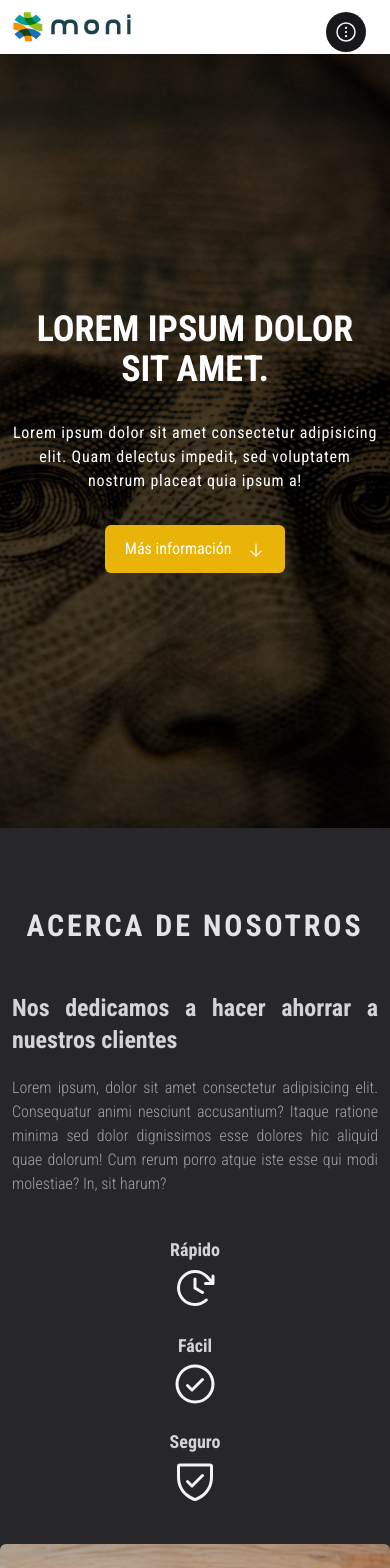
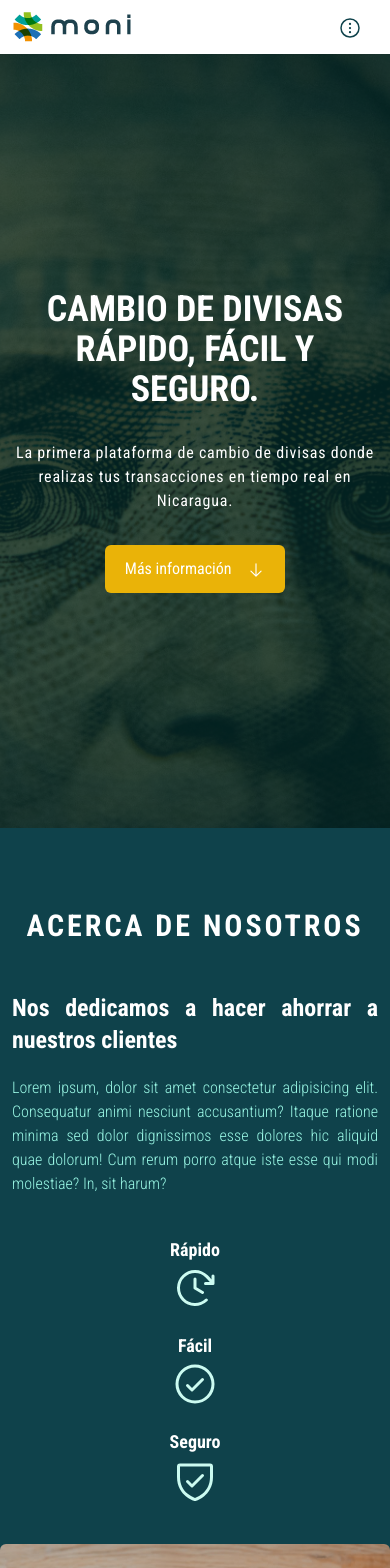
Before and after one commit to ventura01/moni-ex, a Next.js app: page / in a window 390 px wide. Shown: the top 1568 px of the page. Built offline with nearby package versions, Linux system fonts and the light colour scheme.

Commit message:
COLORS change

```diff
--- a/components/AboutUs.tsx
+++ b/components/AboutUs.tsx
@@ -6,25 +6,25 @@ import {
   ShieldCheck,
   CheckCircle,
 } from "@phosphor-icons/react";
-import Image from "next/image";
+// import Image from "next/image";
 
 type Props = {};
 
 const AboutUs = (props: Props) => {
   return (
-    <section id="aboutus" className="bg-zinc-800 py-20 relative">
-      <h2 className="text-zinc-200/5 font-bold md:top-24 md:left-72 text-9xl absolute hidden md:block">
+    <section id="aboutus" className="bg-[#0f424b] py-20 relative">
+      <h2 className="text-teal-100/5 font-bold md:top-24 md:left-72 text-9xl absolute hidden md:block">
         Nosotros
       </h2>
-      <h2 className="text-zinc-200 font-bold uppercase tracking-widest text-3xl text-center mb-12">
+      <h2 className="text-white font-bold uppercase tracking-widest text-3xl text-center mb-12">
         Acerca de Nosotros
       </h2>
       <div className="container max-w-screen-xl mx-auto grid grid-cols-1 md:grid-cols-3">
         <div className="px-3 md:px-0 mb-10 md:mb-0">
-          <h3 className="text-zinc-300 font-semibold text-2xl mb-5 text-justify md:text-left">
+          <h3 className="text-white font-semibold text-2xl mb-5 text-justify md:text-left">
             Nos dedicamos a hacer ahorrar a nuestros clientes
           </h3>
-          <p className="text-zinc-400 font-light text-justify md:text-left">
+          <p className="text-teal-200 font-light text-justify md:text-left">
             Lorem ipsum, dolor sit amet consectetur adipisicing elit.
             Consequatur animi nesciunt accusantium? Itaque ratione minima sed
             dolor dignissimos esse dolores hic aliquid quae dolorum! Cum rerum
@@ -33,26 +33,26 @@ const AboutUs = (props: Props) => {
         </div>
         <div className="flex flex-col justify-between items-center gap-y-5 mb-10 md:mb-0">
           <div className="flex flex-col items-center">
-            <h3 className="text-zinc-300 font-bold text-lg">Rápido</h3>
+            <h3 className="text-white font-bold text-lg">Rápido</h3>
             <div>
-              <ClockClockwise size={48} className="text-zinc-100" />
+              <ClockClockwise size={48} className="text-teal-100" />
             </div>
           </div>
           <div className="flex flex-col items-center">
-            <h3 className="text-zinc-300 font-bold text-lg">Fácil</h3>
+            <h3 className="text-white font-bold text-lg">Fácil</h3>
             <div>
-              <CheckCircle size={48} className="text-zinc-100" />
+              <CheckCircle size={48} className="text-teal-100" />
             </div>
           </div>
           <div className="flex flex-col items-center">
-            <h3 className="text-zinc-300 font-bold text-lg">Seguro</h3>
+            <h3 className="text-white font-bold text-lg">Seguro</h3>
             <div>
-              <ShieldCheck size={48} className="text-zinc-100" />
+              <ShieldCheck size={48} className="text-teal-100" />
             </div>
           </div>
         </div>
         <div className="">
-          <Image
+          <img
             src="/images/about-img.jpg"
             width={600}
             height={600}
--- a/components/Hero.tsx
+++ b/components/Hero.tsx
@@ -11,15 +11,15 @@ const Hero = (props: Props) => {
   const handleScroll = () => {};
   return (
     <header className="hero flex items-center bg-[url('/images/hero-img-1.jpg')] bg-cover bg-center relative">
-      <div className="absolute top-0 left-0 right-0 bottom-0 bg-black/60 z-0" />
+      <div className="absolute top-0 left-0 right-0 bottom-0 bg-teal-950/70 z-0" />
       <div className="container max-w-screen-xl md:mx-auto flex md:justify-end z-10">
         <div className="flex flex-col md:justify-start md:w-2/4 gap-y-8 px-3 md:px-0">
           <h1 className="text-white md:text-6xl text-4xl text-center md:text-right uppercase font-bold">
-            Lorem ipsum dolor sit amet.
+            Cambio de divisas Rápido, Fácil y Seguro.
           </h1>
           <p className="text-white tracking-wider text-center md:text-right">
-            Lorem ipsum dolor sit amet consectetur adipisicing elit. Quam
-            delectus impedit, sed voluptatem nostrum placeat quia ipsum a!
+            La primera plataforma de cambio de divisas donde realizas tus
+            transacciones en tiempo real en Nicaragua.
           </p>
           <div className="inline-block md:self-end self-center">
             <CustomBtn
--- a/components/Navbar.tsx
+++ b/components/Navbar.tsx
@@ -4,7 +4,7 @@ import { useState, useRef, useEffect } from "react";
 import { XCircle, DotsThreeCircleVertical } from "@phosphor-icons/react";
 import { navLinks } from "../data";
 import Link from "next/link";
-import Image from "next/image";
+// import Image from "next/image";
 
 type Props = {};
 
@@ -25,13 +25,15 @@ const Navbar = (props: Props) => {
 
   return (
     <nav className="md:block relative">
-      <div className="md:container md:max-w-screen-xl md:mx-auto flex justify-between py-3 md:py-5 mx-3">
-        <Image src="/logo.png" width={120} height={30} alt="logo" />
+      <div className="md:container md:max-w-screen-xl md:mx-auto flex justify-between py-3 md:py-3 mx-3">
+        <Link href="/">
+          <img src="/logo.png" width={120} height={30} alt="logo" />
+        </Link>
         <div
           ref={menuRef}
           className={`${
             menuOpen
-              ? "fixed z-20 w-[90%] left-3 capitalize top-14 items-center rounded-md flex flex-col bg-zinc-900 text-zinc-100 py-10 gap-y-8"
+              ? "fixed z-20 w-[90%] left-3 capitalize top-14 items-center rounded-md flex flex-col bg-gray-900 text-zinc-100 py-10 gap-y-8"
               : "hidden md:flex gap-x-10 capitalize"
           }`}
         >
@@ -53,7 +55,10 @@ const Navbar = (props: Props) => {
             }`}
           ></div>
           <div className="md:hidden flex self-center">
-            <button className="fixed right-6 z-20 bg-zinc-900 text-zinc-100 rounded-full py-2 px-2" onClick={() => setMenuOpen(!menuOpen)}>
+            <button
+              className="fixed right-6 z-20 bg-white text-[#0f424b] rounded-full py-[4px] px-[4px]"
+              onClick={() => setMenuOpen(!menuOpen)}
+            >
               {menuOpen ? (
                 <XCircle size={24} />
               ) : (
--- a/components/Testimonials.tsx
+++ b/components/Testimonials.tsx
@@ -1,34 +1,34 @@
 import { testimonials } from "@/data";
-import Image from "next/image";
+// import Image from "next/image";
 import React from "react";
 
 type Props = {};
 
 const Testimonials = (props: Props) => {
   return (
-    <section id="testimonials" className="bg-zinc-500 py-20">
+    <section id="testimonials" className="py-20 bg-[#0f424b]">
       <div className="container max-w-screen-xl px-3 md:px-0 mx-auto">
-        <h2 className="uppercase tracking-widest text-center font-bold text-3xl text-zinc-900 mb-20">
+        <h2 className="uppercase tracking-widest text-center font-bold text-3xl text-white mb-20">
           ¿Qué dicen nuestros clientes?
         </h2>
         <div className="grid grid-cols-1 md:grid-cols-4 md:gap-x-5 gap-y-16 md:gap-y-0">
           {testimonials.map((testimonial) => (
             <div
               key={testimonial.name}
-              className="px-5 bg-zinc-400 rounded-md pt-12 pb-10 relative"
+              className="px-5 bg-white rounded-md pt-12 pb-10 relative"
             >
               <div className="">
-                <Image
+                <img
                   src={testimonial.img}
                   alt={testimonial.name}
                   width={120}
                   height={120}
-                  className="absolute right-1/2 top-0 w-20 -translate-y-1/2 translate-x-1/2 transform rounded-full border-4 border-zinc-400"
+                  className="absolute right-1/2 top-0 w-20 -translate-y-1/2 translate-x-1/2 transform rounded-full border-4 border-white"
                 />
               </div>
               <div className="flex h-full flex-col justify-between gap-y-5">
                 <div>
-                  <Image
+                  <img
                     src="/quotes.png"
                     width={300}
                     height={300}
@@ -36,8 +36,8 @@ const Testimonials = (props: Props) => {
                     className="absolute w-24 top-5 left-5"
                   />
                 </div>
-                <p className="text-zinc-800 line-clamp-5 z-10">{testimonial.text}</p>
-                <p className="text-zinc-100 text-right text-sm font-semibold">
+                <p className="text-gray-500 line-clamp-5 z-10">{testimonial.text}</p>
+                <p className="text-[#0f424b] text-right text-sm font-semibold">
                   {testimonial.name}
                 </p>
               </div>
--- a/next.config.js
+++ b/next.config.js
@@ -3,6 +3,7 @@ const nextConfig = {
     images: {
         domains: ["images.unsplash.com", "res.cloudinary.com", "cloudflare-ipfs.com"],
       },
+      output: 'export',
 }
 
 module.exports = nextConfig
```
Also changed, not shown: components/Contact.tsx (+32 -22 lines), components/Footer.tsx (+18 -19 lines), 1 other file (tests, documents, lock files or other folders).
